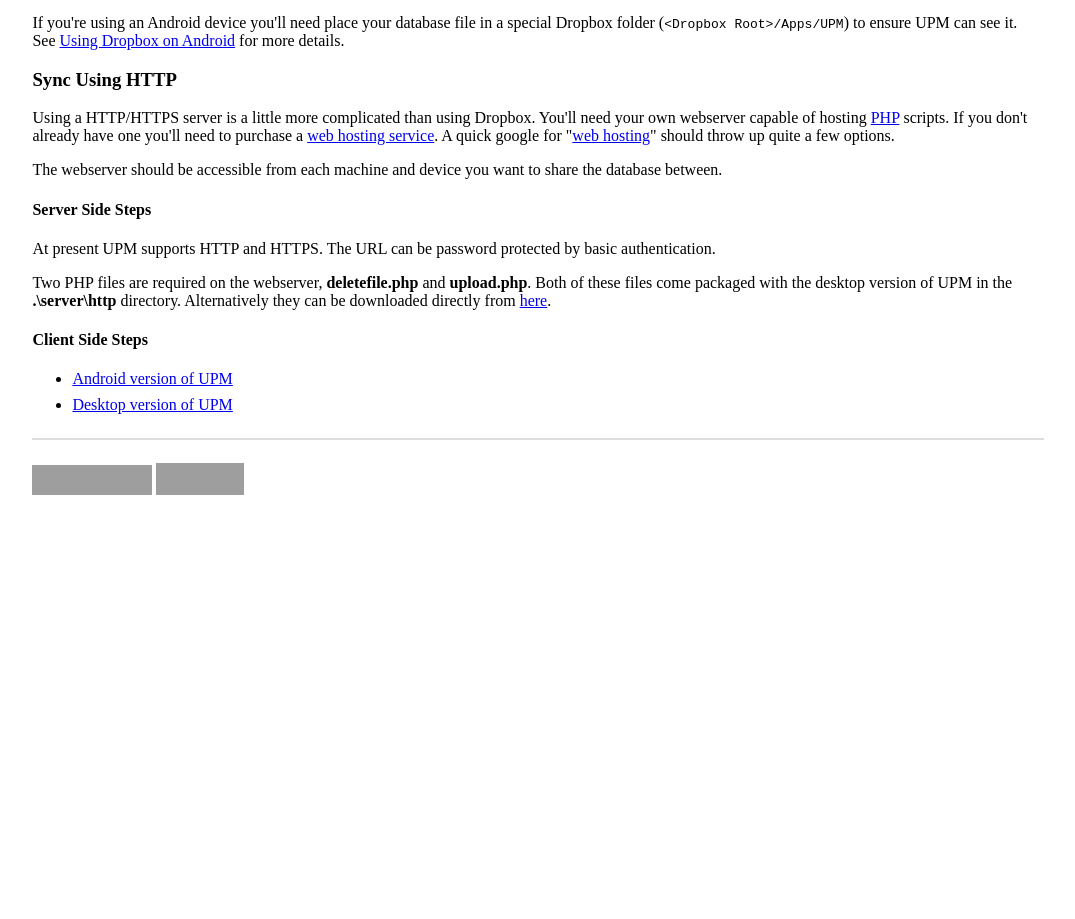
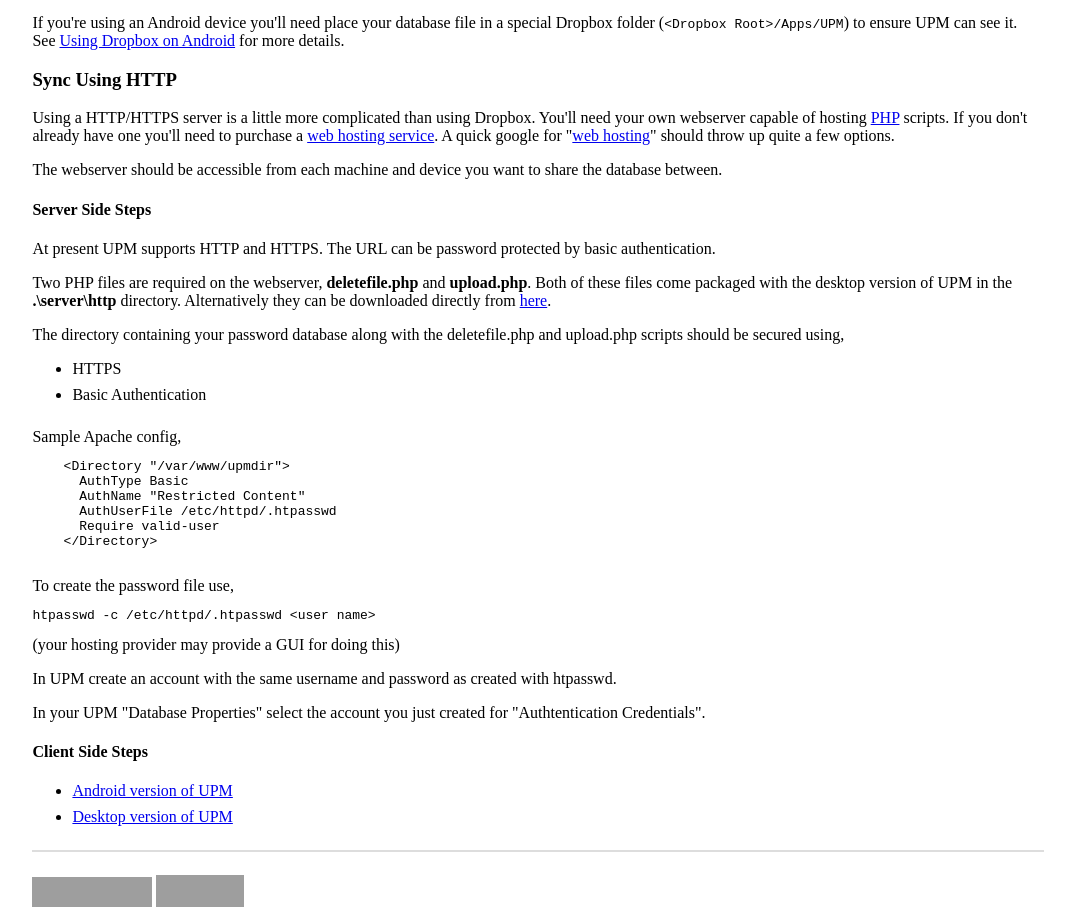
Before and after one commit to adrian/upm-website, a Jekyll site: the page built from database_syncing.html, in a window 1280 px wide. Shown: the part 403-1322 px from the top of the page, without its empty margins (102-1177 px from the left). Built offline with Jekyll 4.4.1, drawn with Linux system fonts in a browser that asks for light colours; some web fonts are replaced; before the commit the page ends 910 px from its top, so only the background shows below that; grey boxes are pictures that could not be loaded.

Commit message:
Instructions for securing HTTP sync URL

```diff
--- a/database_syncing.html
+++ b/database_syncing.html
@@ -34,6 +34,34 @@
 <p>
     Two PHP files are required on the webserver, <b>deletefile.php</b> and <b>upload.php</b>. Both of these files come packaged with the desktop version of UPM in the <b>.\server\http</b> directory. Alternatively they can be downloaded directly from <a href="https://github.com/adrian/upm-swing/tree/master/server/http">here</a>.
 </p>
+<p>
+    The directory containing your password database along with the deletefile.php and upload.php scripts should be secured using,
+    <ul>
+        <li>HTTPS</li>
+        <li>Basic Authentication</li>
+    </ul>
+
+    Sample Apache config,
+    <pre>
+    &lt;Directory "/var/www/upmdir"&gt;
+      AuthType Basic
+      AuthName "Restricted Content"
+      AuthUserFile /etc/httpd/.htpasswd
+      Require valid-user
+    &lt;/Directory&gt;
+    </pre>
+
+    To create the password file use,
+    <pre>htpasswd -c /etc/httpd/.htpasswd &lt;user name&gt;</pre>
+    (your hosting provider may provide a GUI for doing this)
+</p>
+<p>
+
+    In UPM create an account with the same username and password as created with htpasswd.
+</p>
+<p>
+    In your UPM "Database Properties" select the account you just created for "Authtentication Credentials".
+</p>
 
 <h4>Client Side Steps</h4>
 <ul>
```
